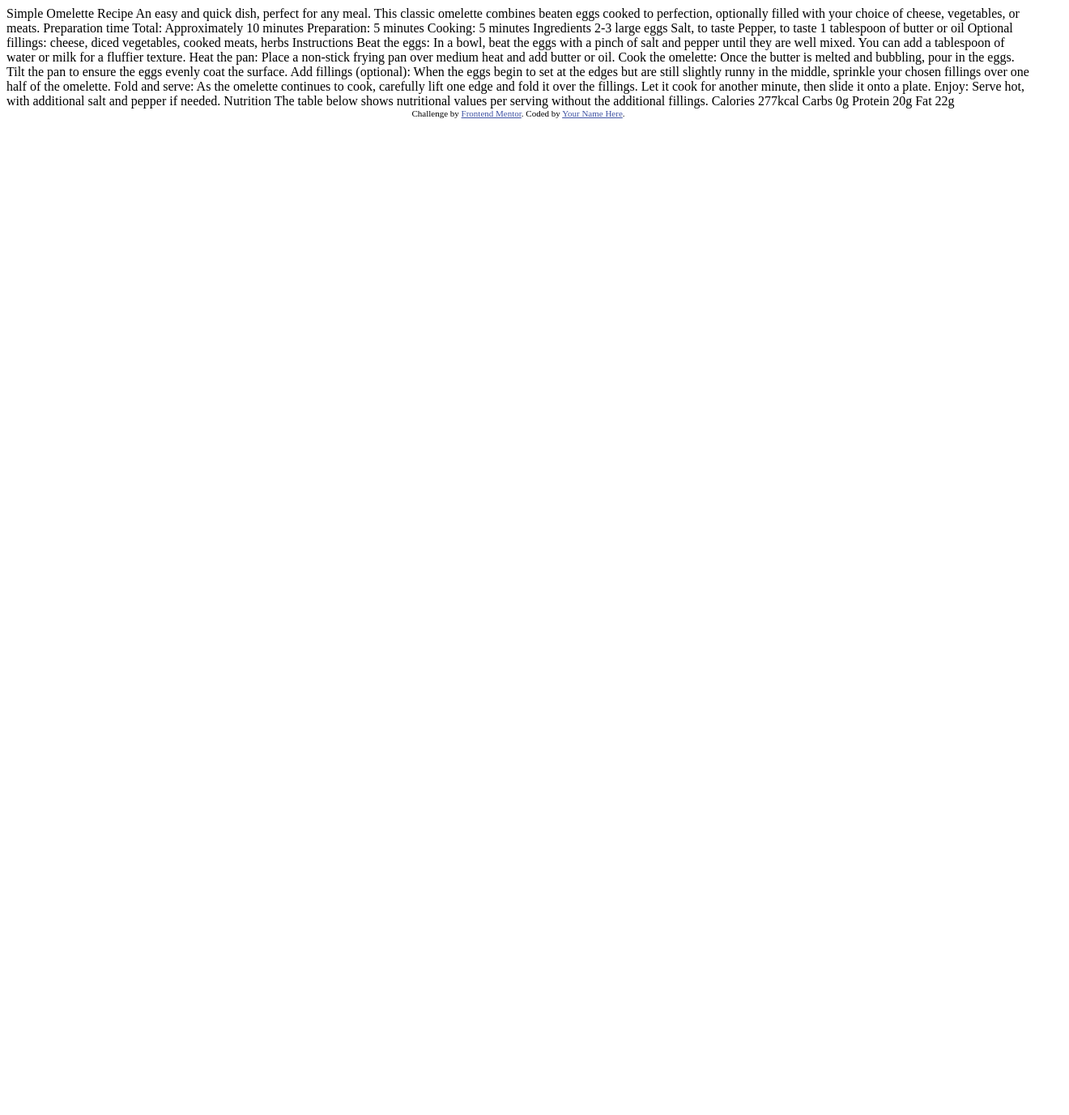
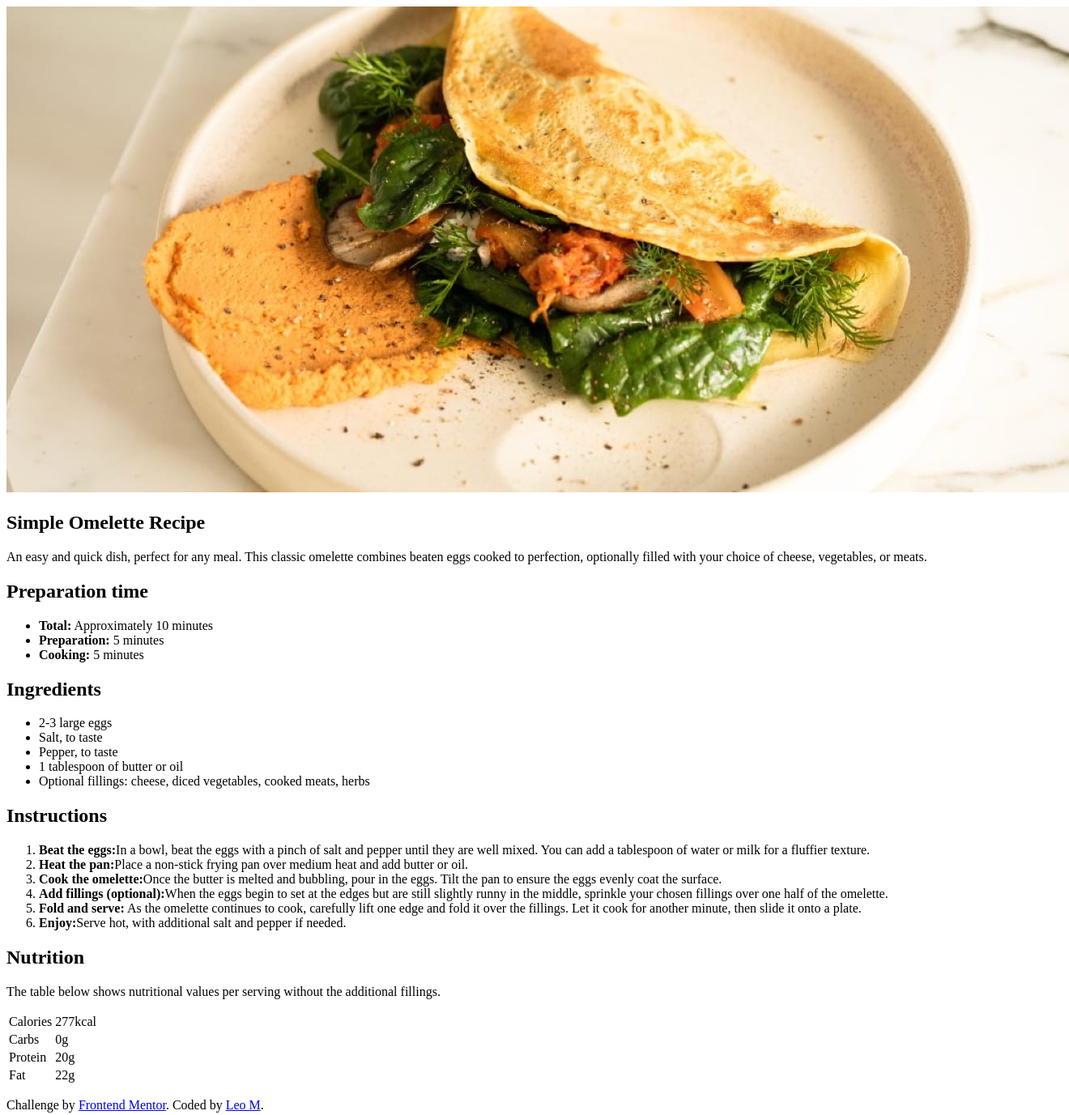
Before and after one commit to theNomadicEnby/recipe-page-frontend-mentor, a plain HTML site: page index.html in a window 1280 px wide. Shown: the whole page at 81% size, 1320 px wide, since content can reach past the window. Before the commit the page ends 800 px from the top, so only its background shows below. Drawn offline with Linux system fonts and the light colour scheme.

Commit message:
Update index.html

```diff
--- a/index.html
+++ b/index.html
@@ -1,77 +1,137 @@
 <!DOCTYPE html>
 <html lang="en">
-<head>
-  <meta charset="UTF-8">
-  <meta name="viewport" content="width=device-width, initial-scale=1.0"> <!-- displays site properly based on user's device -->
+  <head>
+    <meta charset="UTF-8" />
+    <meta name="viewport" content="width=device-width, initial-scale=1.0" />
+    <!-- displays site properly based on user's device -->
+    <meta
+      name="description"
+      content="Find simple recipes curated just for you"
+    />
+    <link
+      rel="icon"
+      type="image/png"
+      sizes="32x32"
+      href="./assets/images/favicon-32x32.png"
+    />
 
-  <link rel="icon" type="image/png" sizes="32x32" href="./assets/images/favicon-32x32.png">
+    <title>Frontend Mentor | Recipe page</title>
+    <link rel="preconnect" href="https://fonts.googleapis.com" />
+    <link rel="preconnect" href="https://fonts.gstatic.com" crossorigin />
+    <link
+      href="https://fonts.googleapis.com/css2?family=Outfit:wght@400;600;700&family=Young+Serif&display=swap"
+      rel="stylesheet"
+    />
 
-  <title>Frontend Mentor | Recipe page</title>
+    <link rel="stylesheet" href="styles.css" />
+  </head>
+  <body>
+    <main>
+      <div class="image__container">
+        <img
+          src="assets/images/image-omelette.jpeg"
+          alt="An image of omelette"
+        />
+      </div>
+      <div class="container">
+        <section class="section section__header">
+          <h1>Simple Omelette Recipe</h1>
+          <p>
+            An easy and quick dish, perfect for any meal. This classic omelette
+            combines beaten eggs cooked to perfection, optionally filled with
+            your choice of cheese, vegetables, or meats.
+          </p>
+        </section>
+        <section class="section section__preparation">
+          <h2 class="prep__heading">Preparation time</h2>
+          <ul>
+            <li><b>Total:</b> Approximately 10 minutes</li>
+            <li><b>Preparation:</b> 5 minutes</li>
+            <li><b> Cooking:</b> 5 minutes</li>
+          </ul>
+        </section>
 
-  <!-- Feel free to remove these styles or customise in your own stylesheet 👍 -->
-  <style>
-    .attribution { font-size: 11px; text-align: center; }
-    .attribution a { color: hsl(228, 45%, 44%); }
-  </style>
-</head>
-<body>
+        <section class="section section__ingredients">
+          <h2>Ingredients</h2>
+          <ul>
+            <li>2-3 large eggs</li>
+            <li>Salt, to taste</li>
+            <li>Pepper, to taste</li>
+            <li>1 tablespoon of butter or oil</li>
+            <li>
+              Optional fillings: cheese, diced vegetables, cooked meats, herbs
+            </li>
+          </ul>
+        </section>
+        <section class="section section__instructions">
+          <h2>Instructions</h2>
+          <ol>
+            <li>
+              <b>Beat the eggs:</b>In a bowl, beat the eggs with a pinch of salt
+              and pepper until they are well mixed. You can add a tablespoon of
+              water or milk for a fluffier texture.
+            </li>
+            <li>
+              <b>Heat the pan:</b>Place a non-stick frying pan over medium heat
+              and add butter or oil.
+            </li>
+            <li>
+              <b>Cook the omelette:</b>Once the butter is melted and bubbling,
+              pour in the eggs. Tilt the pan to ensure the eggs evenly coat the
+              surface.
+            </li>
+            <li>
+              <b>Add fillings (optional):</b>When the eggs begin to set at the
+              edges but are still slightly runny in the middle, sprinkle your
+              chosen fillings over one half of the omelette.
+            </li>
+            <li>
+              <b> Fold and serve:</b> As the omelette continues to cook,
+              carefully lift one edge and fold it over the fillings. Let it cook
+              for another minute, then slide it onto a plate.
+            </li>
+            <li>
+              <b>Enjoy:</b>Serve hot, with additional salt and pepper if needed.
+            </li>
+          </ol>
+        </section>
+        <section class="section section__nutrition">
+          <h2>Nutrition</h2>
+          <p>
+            The table below shows nutritional values per serving without the
+            additional fillings.
+          </p>
+          <table>
+            <tbody>
+              <tr>
+                <td>Calories</td>
+                <td>277kcal</td>
+              </tr>
+              <tr>
+                <td>Carbs</td>
+                <td>0g</td>
+              </tr>
+              <tr>
+                <td>Protein</td>
+                <td>20g</td>
+              </tr>
+              <tr>
+                <td>Fat</td>
+                <td>22g</td>
+              </tr>
+            </tbody>
+          </table>
+        </section>
+      </div>
+    </main>
 
-  Simple Omelette Recipe
-
-  An easy and quick dish, perfect for any meal. This classic omelette combines beaten eggs cooked
-  to perfection, optionally filled with your choice of cheese, vegetables, or meats.
-
-  Preparation time
-
-  Total: Approximately 10 minutes
-  Preparation: 5 minutes
-  Cooking: 5 minutes
-
-  Ingredients
-
-  2-3 large eggs
-  Salt, to taste
-  Pepper, to taste
-  1 tablespoon of butter or oil
-  Optional fillings: cheese, diced vegetables, cooked meats, herbs
-
-  Instructions
-
-  Beat the eggs: In a bowl, beat the eggs with a pinch of salt and pepper until they are well mixed.
-  You can add a tablespoon of water or milk for a fluffier texture.
-
-  Heat the pan: Place a non-stick frying pan over medium heat and add butter or oil.
-
-  Cook the omelette: Once the butter is melted and bubbling, pour in the eggs. Tilt the pan to ensure
-  the eggs evenly coat the surface.
-
-  Add fillings (optional): When the eggs begin to set at the edges but are still slightly runny in the
-  middle, sprinkle your chosen fillings over one half of the omelette.
-
-  Fold and serve: As the omelette continues to cook, carefully lift one edge and fold it over the
-  fillings. Let it cook for another minute, then slide it onto a plate.
-
-  Enjoy: Serve hot, with additional salt and pepper if needed.
-
-  Nutrition
-
-  The table below shows nutritional values per serving without the additional fillings.
-
-  Calories
-  277kcal
-
-  Carbs
-  0g
-
-  Protein
-  20g
-
-  Fat
-  22g
-
-  <div class="attribution">
-    Challenge by <a href="https://www.frontendmentor.io?ref=challenge" target="_blank">Frontend Mentor</a>.
-    Coded by <a href="#">Your Name Here</a>.
-  </div>
-</body>
+    <footer class="attribution">
+      <p>
+        Challenge by
+        <a href="https://www.frontendmentor.io?ref=challenge" target="_blank"
+          >Frontend Mentor</a
+        >. Coded by <a href="https://github.com/theNomadicEnby">Leo M</a>.
+      </p>
+    </footer>
+  </body>
 </html>
```
